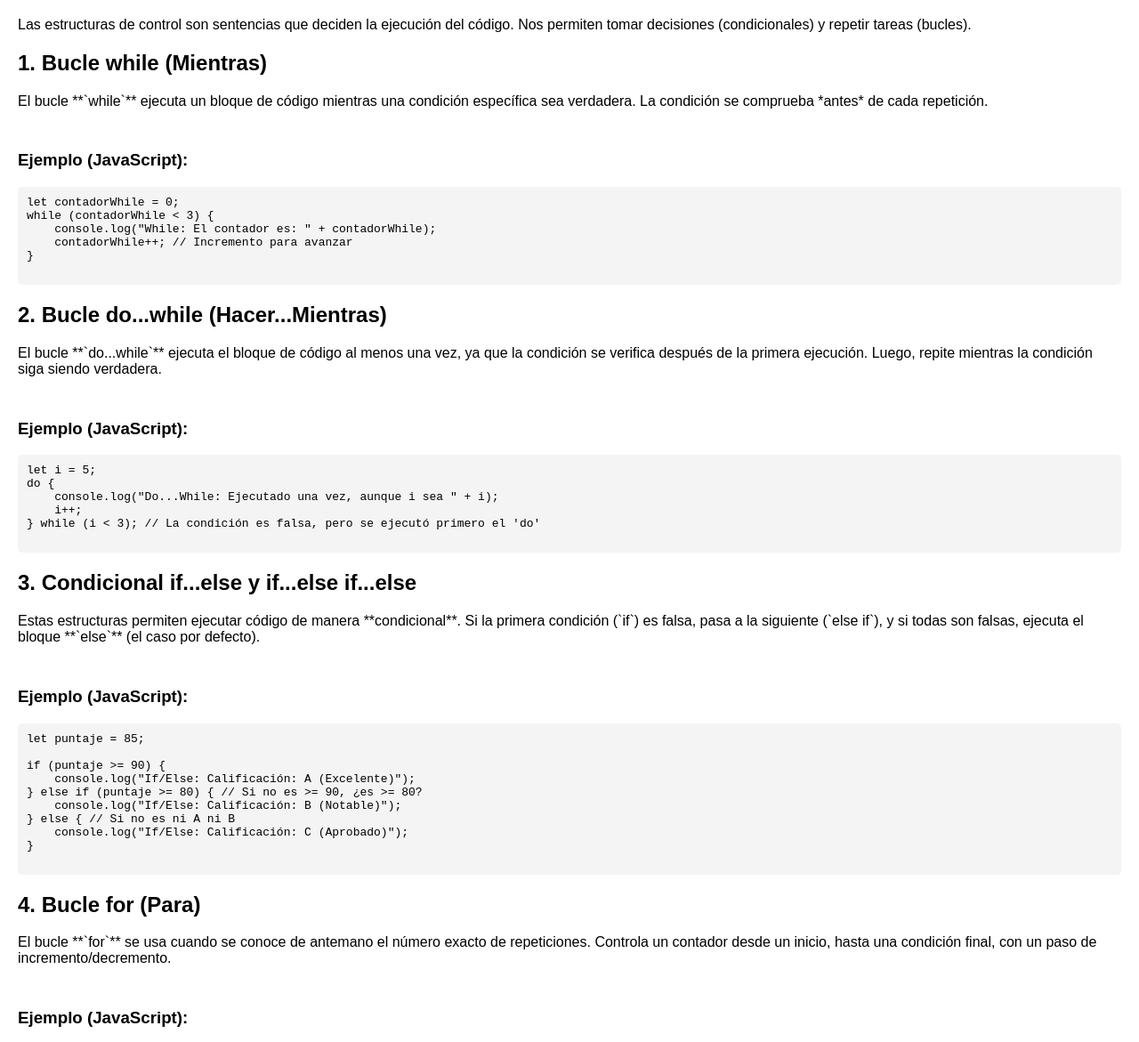
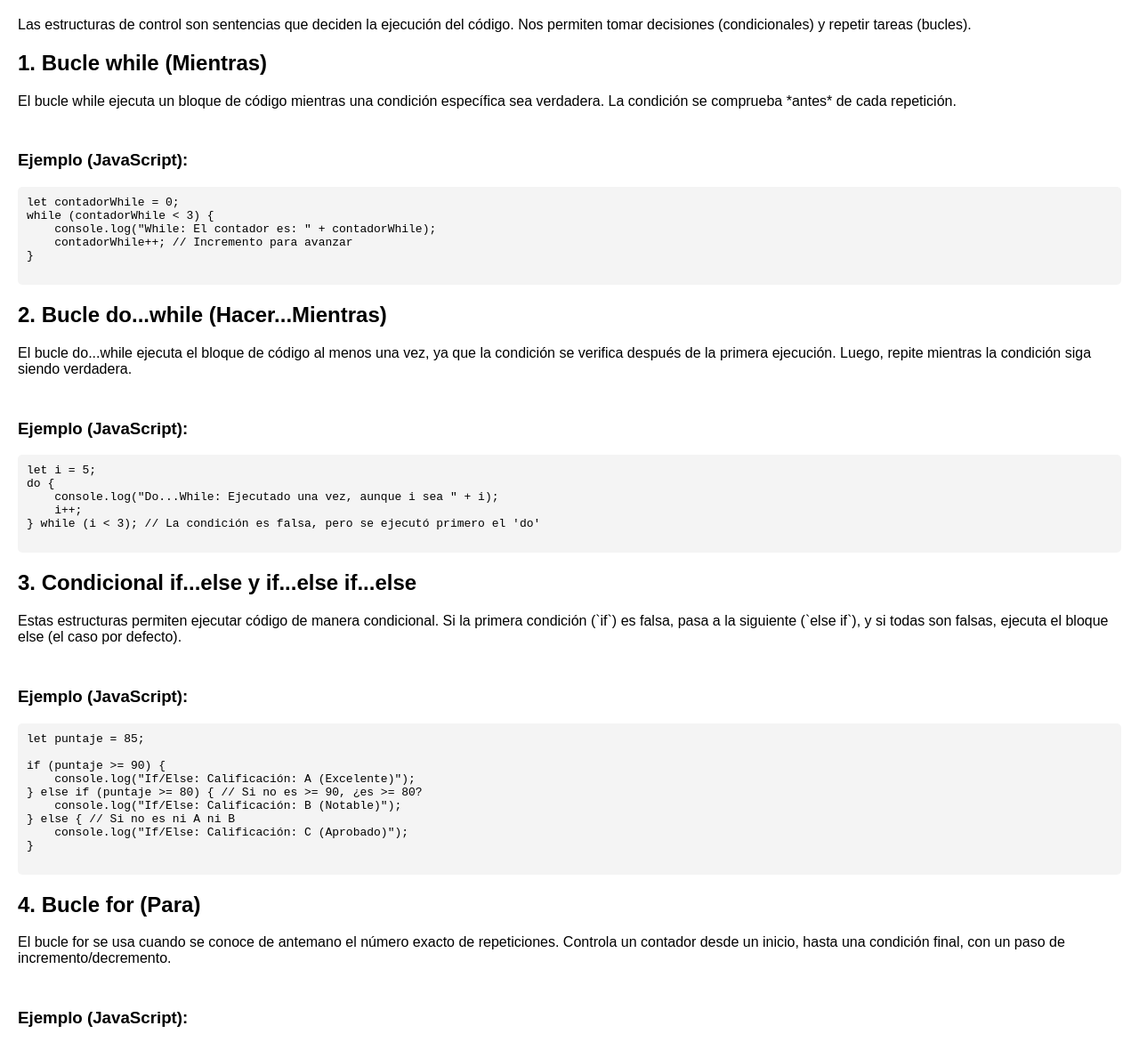
Before and after one commit to amcpchinito8-max/2da-evaluacion-, a plain HTML site: page index.html in a window 1280 px wide. Shown: the part 61-1232 px from the top of the page at 89% size. Drawn offline with Linux system fonts and the light colour scheme.

Commit message:
index.html

```diff
--- a/index.html
+++ b/index.html
@@ -22,7 +22,7 @@
 
 
     <h2>1.  Bucle while (Mientras)</h2>
-    <p class="definition">El bucle **`while`** ejecuta un bloque de código mientras una condición específica sea verdadera. La condición se comprueba *antes* de cada repetición.</p>
+    <p class="definition">El bucle while ejecuta un bloque de código mientras una condición específica sea verdadera. La condición se comprueba *antes* de cada repetición.</p>
 
 
 <img src="/imagenes de los diagramas de flujos/diagrama de flujo de un bucle while.jpg" alt="">
@@ -40,7 +40,7 @@ while (contadorWhile < 3) {
 
 
     <h2>2.  Bucle do...while (Hacer...Mientras)</h2>
-    <p class="definition">El bucle **`do...while`** ejecuta el bloque de código al menos una vez, ya que la condición se verifica después de la primera ejecución. Luego, repite mientras la condición siga siendo verdadera.</p>
+    <p class="definition">El bucle do...while ejecuta el bloque de código al menos una vez, ya que la condición se verifica después de la primera ejecución. Luego, repite mientras la condición siga siendo verdadera.</p>
 
 
 <img src="/imagenes de los diagramas de flujos/diagrama de flujo de un bucle do while.jpg" alt="">
@@ -58,7 +58,7 @@ do {
 
 
     <h2>3.  Condicional if...else y if...else if...else</h2>
-    <p class="definition">Estas estructuras permiten ejecutar código de manera **condicional**. Si la primera condición (`if`) es falsa, pasa a la siguiente (`else if`), y si todas son falsas, ejecuta el bloque **`else`** (el caso por defecto).</p>
+    <p class="definition">Estas estructuras permiten ejecutar código de manera condicional. Si la primera condición (`if`) es falsa, pasa a la siguiente (`else if`), y si todas son falsas, ejecuta el bloque else (el caso por defecto).</p>
 
 
 <img src="/imagenes de los diagramas de flujos/Diagrama-de-flujo-de-la-sentencia-if-else-if.jpg" alt="">
@@ -80,7 +80,7 @@ if (puntaje >= 90) {
 
 
     <h2>4.  Bucle for (Para)</h2>
-    <p class="definition">El bucle **`for`** se usa cuando se conoce de antemano el número exacto de repeticiones. Controla un contador desde un inicio, hasta una condición final, con un paso de incremento/decremento.</p>
+    <p class="definition">El bucle for se usa cuando se conoce de antemano el número exacto de repeticiones. Controla un contador desde un inicio, hasta una condición final, con un paso de incremento/decremento.</p>
 
 
 <img src="/imagenes de los diagramas de flujos/diagrama de flujo de for.jpg" alt="">
@@ -97,7 +97,7 @@ for (let j = 0; j < 4; j++) {
 
 
     <h2>5.  Bucle forEach (Para Cada Elemento)</h2>
-    <p class="definition">El concepto **`forEach`** (implementado en JS con `for...of` o métodos de Array) sirve para iterar fácilmente sobre cada **elemento** de una colección (como una lista o *array*) sin manipular los índices manualmente.</p>
+    <p class="definition">El concepto forEach (implementado en JS con `for...of` o métodos de Array) sirve para iterar fácilmente sobre cada elemento de una colección (como una lista o array) sin manipular los índices manualmente.</p>
 
 
 <img src="/imagenes de los diagramas de flujos/diagrama de bucle-foreach.jpg" alt="">
@@ -115,7 +115,7 @@ for (const color of colores) {
 
 
     <h2>6.  Condicional select case (o `switch`)</h2>
-    <p class="definition">La estructura **`switch`** (o `Select Case` en otros lenguajes) permite comparar una variable contra una serie de posibles valores (`case`). Es más limpio que usar muchos `if...else if` para la misma variable.</p>
+    <p class="definition">La estructura switch (o `Select Case` en otros lenguajes) permite comparar una variable contra una serie de posibles valores (`case`). Es más limpio que usar muchos if...else if para la misma variable.</p>
 
 
 <img src="/imagenes de los diagramas de flujos/diagrama de flujo de SWITCH-CASE.jpg" alt="">
```
